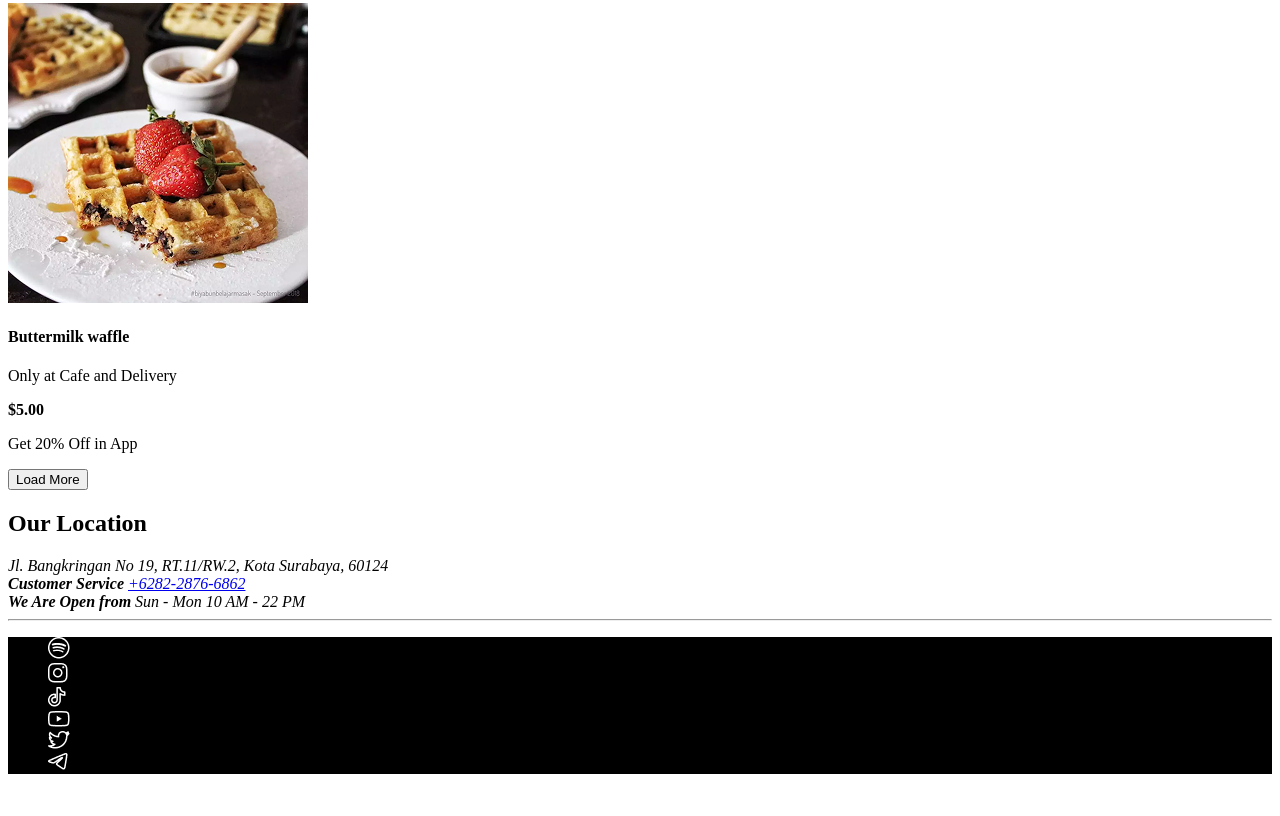
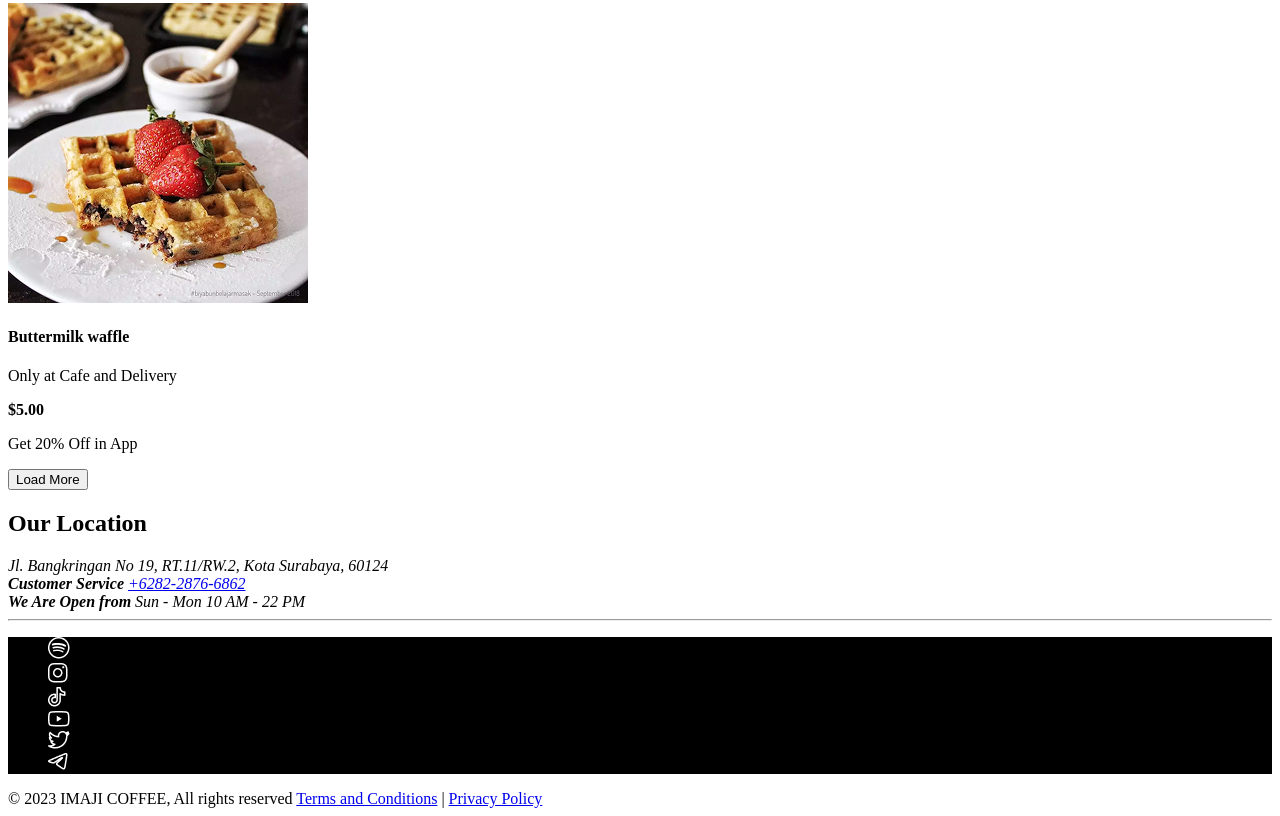
Before and after one commit to stasiukevych/csosvita, a plain HTML site: page homework2/index.html in a window 1280 px wide. Shown: the part 1385-2201 px from the top of the page. Before the commit the page ends 2175 px from the top, so only its background shows below. Drawn offline with Linux system fonts and the light colour scheme.

Commit message:
Return a copyright block...

```diff
--- a/homework2/index.html
+++ b/homework2/index.html
@@ -151,6 +151,7 @@
         </ul>
     </nav>
     <div>
+        <span>© 2023 IMAJI COFFEE, All rights reserved <a href="#">Terms and Conditions</a> | <a href="#">Privacy Policy</a></span>
     </div>
 </footer>
 
```
